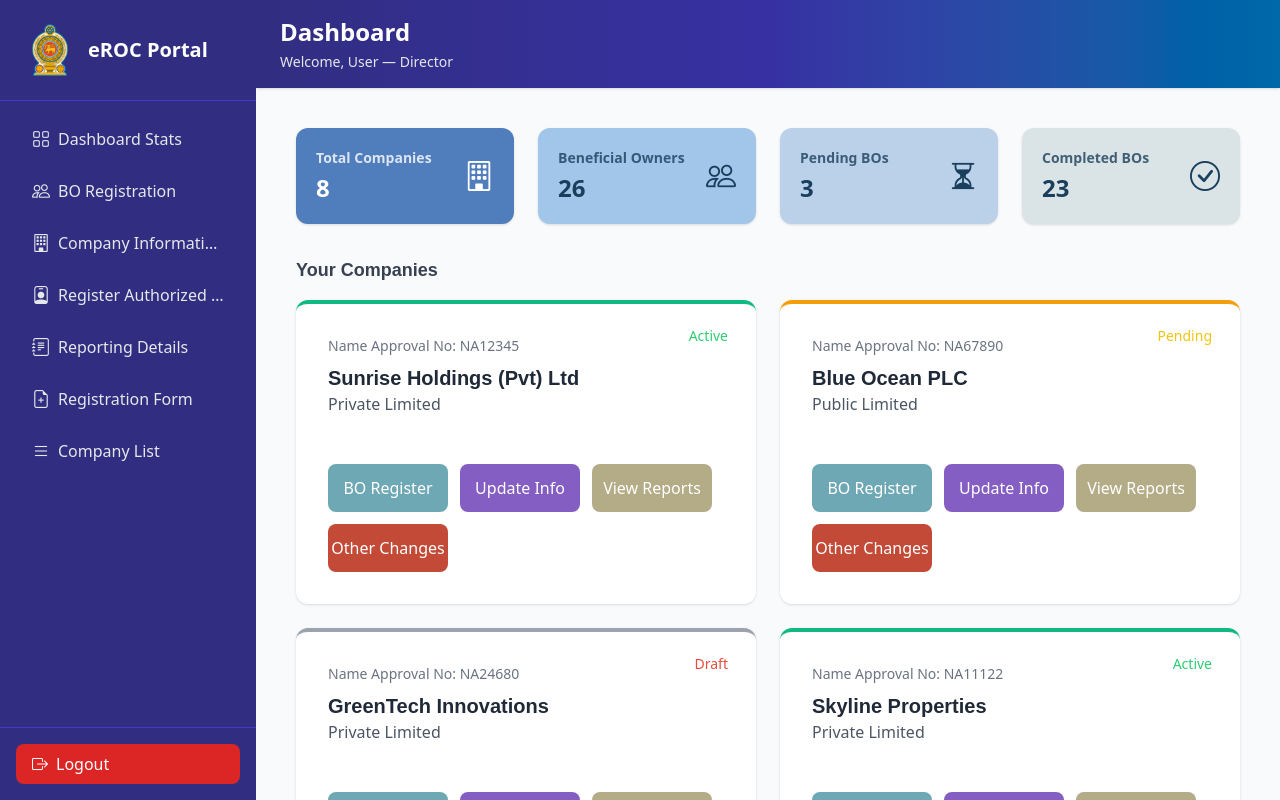
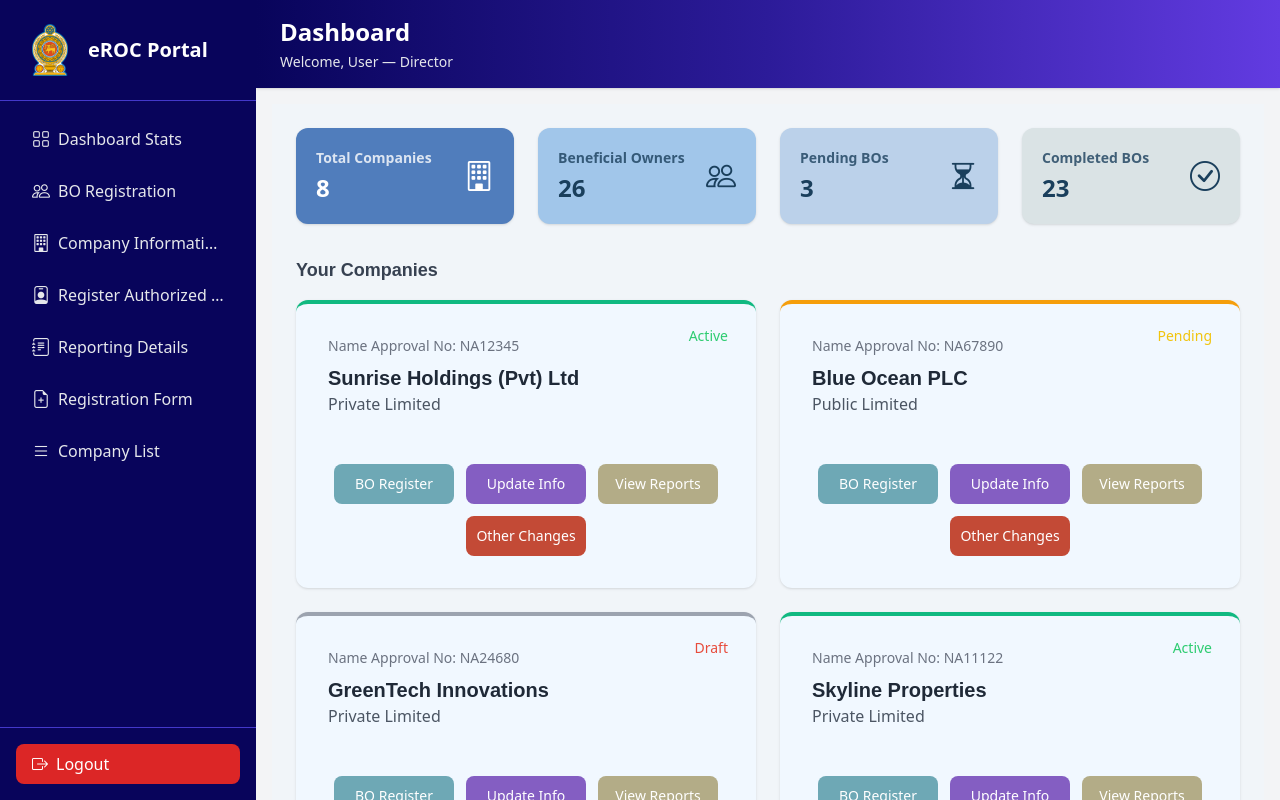
Before and after one commit to kaushi92/eroc_bo_module, a Vue app in the folder frontend-vue/: page /dashboard_bo/1 in a window 1280 px wide. Built offline with nearby package versions, Linux system fonts and the light colour scheme; a small style sheet from the web is missing.

Commit message:
Changes to Dashboard

```diff
--- a/frontend-vue/src/components/Dashboard/dashboardStats.vue
+++ b/frontend-vue/src/components/Dashboard/dashboardStats.vue
@@ -1,5 +1,5 @@
 <template>
-  <div class="min-h-screen flex flex-col bg-gray-50">
+  <div class="min-h-screen flex flex-col bg-slate-100">
 
     <!-- Main Content -->
     <main class="flex-1 p-6 space-y-8">
@@ -31,13 +31,12 @@
         <section>
           <h2 class="text-lg font-semibold text-gray-700 mb-4">Your Companies</h2>
           <div class="grid sm:grid-cols-2 lg:grid-cols-2 gap-6">
-            <div v-for="company in companies" :key="company.approvalNo" class="relative bg-white p-6 sm:p-8 rounded-xl shadow hover:shadow-lg border-t-4 transition
+            <div v-for="company in companies" :key="company.approvalNo" class="relative bg-[#f1f8ff] p-6 sm:p-8 rounded-xl shadow hover:shadow-lg border-t-4 transition
             sm:min-h-[240px] lg:min-h-[280px]" :class="{
               'border-green-500': company.status === 'Active',
               'border-yellow-500': company.status === 'Pending',
               'border-gray-400': company.status === 'Draft'
             }">
-
               <!-- Status Badge: Positioned Top-Right -->
               <span class="absolute top-4 right-4 text-xs sm:text-sm px-3 py-1.5 rounded-full font-medium" :class="{
                 'text-[#2ecc71]': company.status === 'Active',   // bright green
@@ -46,8 +45,6 @@
               }">
                 {{ company.status }}
               </span>
-
-
               <!-- Card Content -->
               <p class="text-base sm:text-sm text-gray-500 mb-2">
                 Name Approval No: {{ company.approvalNo }}
@@ -59,25 +56,26 @@
                 {{ company.type }}
               </p>
 
-              <!-- Action Buttons -->
-              <div class="mt-12 flex flex-wrap gap-3">
+              <div class="mt-12 flex flex-wrap gap-3 lg:justify-center">
                 <button
-                  class="flex-1 sm:flex-none min-w-[120px] bg-[#6ea8b5] text-white py-2 sm:py-3 rounded-lg hover:bg-[#5b8b9b] transition">
+                  class="flex-1 sm:flex-none min-w-[120px] bg-[#6ea8b5] text-white text-sm py-1.5 sm:py-2.5 rounded-lg hover:bg-[#5b8b9b] transition">
                   BO Register
                 </button>
                 <button
-                  class="flex-1 sm:flex-none min-w-[120px] bg-[#845ec2] text-white py-2 sm:py-3 rounded-lg hover:bg-[#6f4ca8] transition">
+                  class="flex-1 sm:flex-none min-w-[120px] bg-[#845ec2] text-white text-sm py-1.5 sm:py-2.5 rounded-lg hover:bg-[#6f4ca8] transition">
                   Update Info
                 </button>
                 <button
-                  class="flex-1 sm:flex-none min-w-[120px] bg-[#B3AC87] text-white py-2 sm:py-3 rounded-lg hover:bg-[#645c50] transition">
+                  class="flex-1 sm:flex-none min-w-[120px] bg-[#B3AC87] text-white text-sm py-1.5 sm:py-2.5 rounded-lg hover:bg-[#645c50] transition">
                   View Reports
                 </button>
                 <button
-                  class="flex-1 sm:flex-none min-w-[120px] bg-[#c34a36] text-white py-2 sm:py-3 rounded-lg hover:bg-[#a73828] transition">
+                  class="flex-1 sm:flex-none min-w-[120px] bg-[#c34a36] text-white text-sm py-1.5 sm:py-2.5 rounded-lg hover:bg-[#a73828] transition">
                   Other Changes
                 </button>
               </div>
+
+
 
             </div>
           </div>
@@ -161,7 +159,7 @@ export default {
 </script>
 
 <style scoped>
-h1,
+h1,*
 h2,
 h3 {
   font-family: 'Poppins', sans-serif;
--- a/frontend-vue/src/components/Dashboard/dashboard_bo.vue
+++ b/frontend-vue/src/components/Dashboard/dashboard_bo.vue
@@ -1,5 +1,5 @@
 <template>
-  <div class="flex h-screen bg-gray-50 overflow-hidden">
+  <div class="flex h-screen bg-slate-100 overflow-hidden">
     <!-- Sidebar -->
     <aside :class="[
       'fixed lg:static inset-y-0 left-0 z-20 bg-indigo-900 text-white flex flex-col transition-all duration-300 ease-in-out',
@@ -43,7 +43,7 @@
       class="fixed inset-0 bg-black opacity-30 z-10 lg:hidden"></div>
 
     <!-- Main Content -->
-    <div class="flex-1 flex flex-col">
+    <div class="flex-1 flex flex-col bg-gray-100">
       <!-- Header -->
       <!-- Header -->
       <header
@@ -174,7 +174,14 @@ body {
 }
 
 .router-link-active {
-  background-color: #4338ca;
+  background-color: #150b81;
   color: #fff !important;
 }
+aside {
+  background-color: #08045b; /* Deep Blue */
+
+}
+header {
+  background: linear-gradient(to right, #08045b, #2c1b99, #623be1);
+}
 </style>
```
